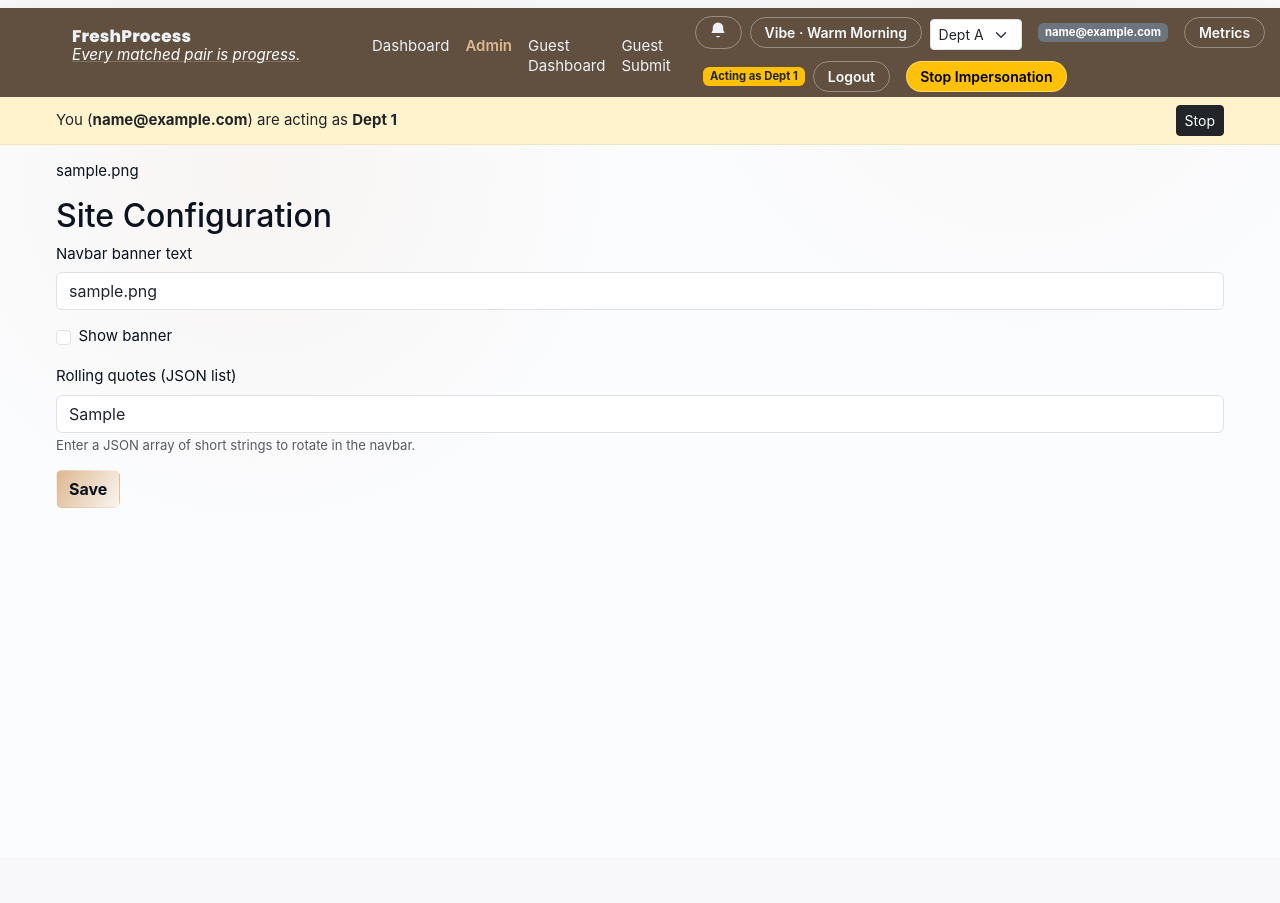
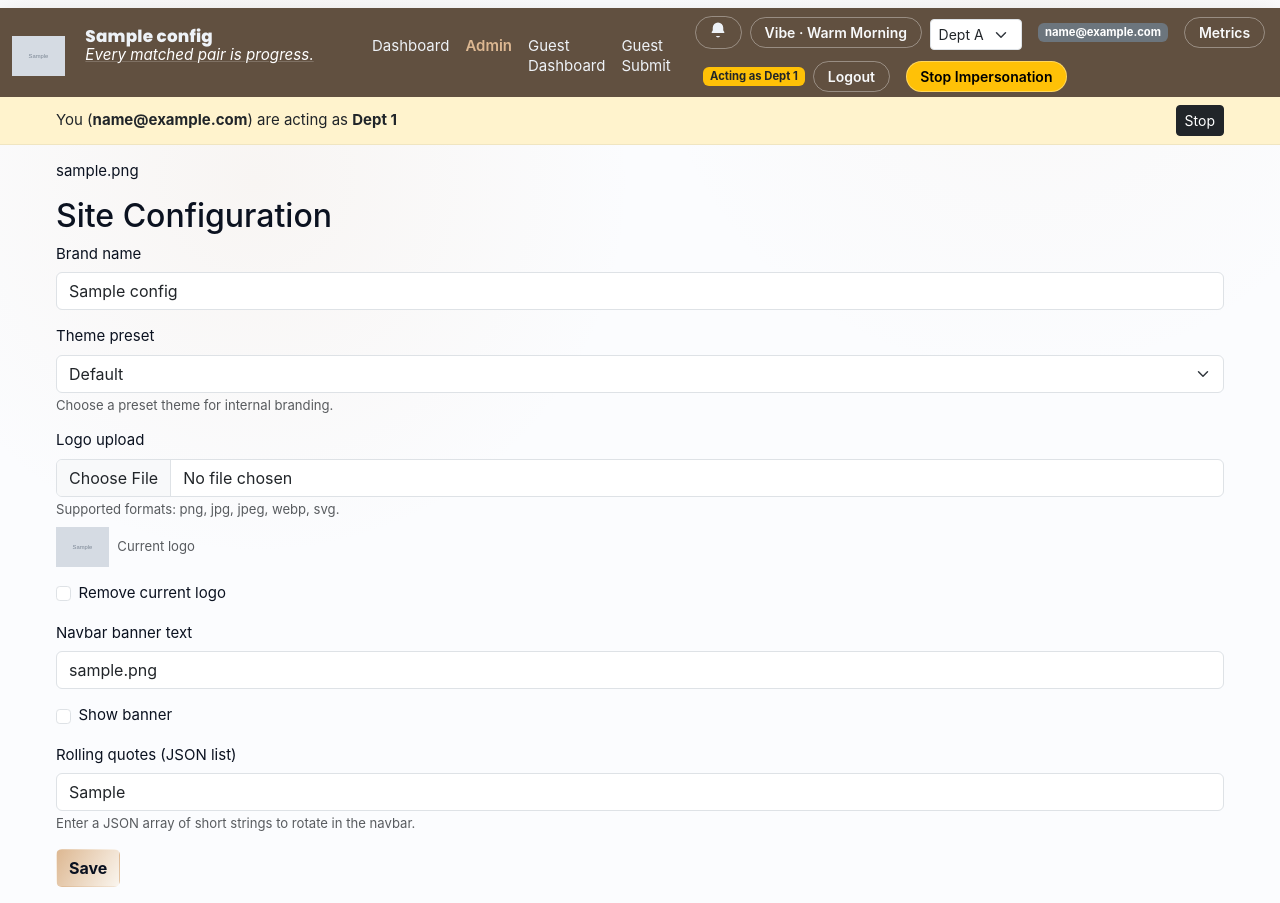
Before and after one commit to ninnis92-stack/process-management-system, a Flask app: page /admin/site_config in a window 1280 px wide. Before the commit the page ends 508 px from the top, so only its background shows below. Run offline with Flask 3, Linux system fonts and the light colour scheme; a user stored in the database is signed in; tables that the repository leaves empty hold one stand-in row (values such as "Sample post"); grey boxes marked "Sample" are stand-in pictures; data that the repository does not hold is empty; some libraries are stand-ins or nearby versions.

Commit message:
feat: add admin branding and sso form owner controls

```diff
--- a/app/admin/forms.py
+++ b/app/admin/forms.py
@@ -4,6 +4,7 @@ from wtforms.fields import EmailField
 from wtforms.validators import DataRequired, Email, Optional, Length
 from wtforms.validators import AnyOf
 from wtforms import IntegerField
+from flask_wtf.file import FileField, FileAllowed
 
 
 class AdminCreateUserForm(FlaskForm):
@@ -16,6 +17,21 @@ class AdminCreateUserForm(FlaskForm):
 
 
 class SiteConfigForm(FlaskForm):
+    brand_name = StringField("Brand name", validators=[Optional(), Length(max=120)])
+    theme_preset = SelectField(
+        "Theme preset",
+        choices=[
+            ("default", "Default"),
+            ("ocean", "Ocean"),
+            ("forest", "Forest"),
+            ("sunset", "Sunset"),
+            ("midnight", "Midnight"),
+        ],
+        default="default",
+        validators=[Optional()],
+    )
+    logo_upload = FileField("Logo upload", validators=[Optional(), FileAllowed(["jpg", "jpeg", "png", "webp", "svg"], "Images only")])
+    clear_logo = BooleanField("Remove current logo", default=False)
     navbar_banner = StringField("Navbar banner text", validators=[Optional(), Length(max=500)])
     show_banner = BooleanField("Show banner", default=False)
     rolling_quotes = StringField("Rolling quotes (JSON list)", validators=[Optional(), Length(max=4000)])
@@ -72,6 +88,7 @@ class NotificationRetentionForm(FlaskForm):
 class SpecialEmailConfigForm(FlaskForm):
     enabled = BooleanField("Enable request-by-email feature", default=False)
     request_form_email = StringField("Request form inbox email", validators=[Optional(), Email(), Length(max=255)])
+    request_form_user_id = SelectField("Form generation owner (SSO user)", coerce=int, validators=[Optional()])
     request_form_first_message = TextAreaField("First autoresponder message", validators=[Optional(), Length(max=4000)])
     request_form_department = SelectField("SSO recognized sender department", choices=[("A", "A"), ("B", "B"), ("C", "C")], default="A")
     request_form_field_validation_enabled = BooleanField("Enable strict field verification (auto-reject invalid emails)", default=False)
--- a/app/admin/routes.py
+++ b/app/admin/routes.py
@@ -14,6 +14,8 @@ from flask import request as flask_request
 from ..models import Notification, AuditLog, NotificationRetention, StatusBucket, BucketStatus
 from ..models import FeatureFlags, RejectRequestConfig
 from urllib.parse import unquote
+import os
+from werkzeug.utils import secure_filename
 
 admin_bp = Blueprint("admin", __name__, url_prefix="/admin")
 
@@ -425,6 +427,8 @@ def site_config():
     cfg = SiteConfig.query.first()
     form = SiteConfigForm(obj=cfg)
     if flask_request.method == 'GET' and cfg:
+        form.brand_name.data = getattr(cfg, 'brand_name', None)
+        form.theme_preset.data = (getattr(cfg, 'theme_preset', 'default') or 'default')
         form.navbar_banner.data = getattr(cfg, 'banner_html', None) or getattr(cfg, 'navbar_banner', None)
         try:
             rq = getattr(cfg, 'rolling_quotes', []) or []
@@ -449,6 +453,28 @@ def site_config():
         rolling_input = form.rolling_quotes.data
         if not rolling_input:
             rolling_input = flask_request.form.get('rolling_csv')
+
+        cfg.brand_name = (form.brand_name.data or '').strip() or None
+        cfg.theme_preset = (form.theme_preset.data or 'default').strip().lower()
+        if cfg.theme_preset not in ('default', 'ocean', 'forest', 'sunset', 'midnight'):
+            cfg.theme_preset = 'default'
+
+        remove_logo = bool(form.clear_logo.data)
+        uploaded_logo = flask_request.files.get('logo_upload')
+        if remove_logo:
+            cfg.logo_filename = None
+        if uploaded_logo and uploaded_logo.filename:
+            filename = secure_filename(uploaded_logo.filename)
+            if filename:
+                ext = os.path.splitext(filename)[1].lower()
+                stamp = datetime.utcnow().strftime('%Y%m%d%H%M%S%f')
+                stored_name = f"logo_{stamp}{ext}"
+                rel_dir = os.path.join('uploads', 'branding')
+                static_dir = current_app.static_folder or os.path.join(current_app.root_path, 'static')
+                abs_dir = os.path.join(static_dir, rel_dir)
+                os.makedirs(abs_dir, exist_ok=True)
+                uploaded_logo.save(os.path.join(abs_dir, stored_name))
+                cfg.logo_filename = f"uploads/branding/{stored_name}"
 
         cfg.banner_html = banner or None
         cfg.rolling_quotes_enabled = rolling_enabled
@@ -551,9 +577,12 @@ def special_email():
         cfg = None
 
     form = SpecialEmailConfigForm()
+    sso_users = User.query.filter(User.sso_sub.isnot(None)).order_by(User.email.asc()).all()
+    form.request_form_user_id.choices = [(0, '-- None --')] + [(u.id, f"{u.email} (Dept {u.department})") for u in sso_users]
     if flask_request.method == 'GET' and cfg:
         form.enabled.data = bool(getattr(cfg, 'enabled', False))
         form.request_form_email.data = getattr(cfg, 'request_form_email', None)
+        form.request_form_user_id.data = int(getattr(cfg, 'request_form_user_id', 0) or 0)
         form.request_form_first_message.data = getattr(cfg, 'request_form_first_message', None)
         form.request_form_department.data = (getattr(cfg, 'request_form_department', 'A') or 'A')
         form.request_form_field_validation_enabled.data = bool(getattr(cfg, 'request_form_field_validation_enabled', False))
@@ -571,9 +600,19 @@ def special_email():
             db.session.add(cfg)
 
         cfg.enabled = bool(form.enabled.data)
-        cfg.request_form_email = (form.request_form_email.data or '').strip() or None
+        selected_owner_id = int(form.request_form_user_id.data or 0)
+        selected_owner = User.query.get(selected_owner_id) if selected_owner_id else None
+        if selected_owner and not selected_owner.sso_sub:
+            selected_owner = None
+            selected_owner_id = 0
+
+        cfg.request_form_user_id = (selected_owner_id or None)
+        manual_inbox = (form.request_form_email.data or '').strip() or None
+        cfg.request_form_email = manual_inbox or (selected_owner.email if selected_owner else None)
         cfg.request_form_first_message = (form.request_form_first_message.data or '').strip() or None
         cfg.request_form_department = (form.request_form_department.data or 'A').strip().upper()
+        if selected_owner:
+            cfg.request_form_department = (selected_owner.department or cfg.request_form_department or 'A').strip().upper()
         if cfg.request_form_department not in ('A', 'B', 'C'):
             cfg.request_form_department = 'A'
         cfg.request_form_field_validation_enabled = bool(form.request_form_field_validation_enabled.data)
--- a/app/models.py
+++ b/app/models.py
@@ -394,6 +394,9 @@ class AuditLog(db.Model):
 class SiteConfig(db.Model):
     """Singleton site configuration for banner and rolling quotes."""
     id = db.Column(db.Integer, primary_key=True)
+    brand_name = db.Column(db.String(120), nullable=True)
+    logo_filename = db.Column(db.String(255), nullable=True)
+    theme_preset = db.Column(db.String(40), nullable=False, default='default')
     navbar_banner = db.Column(db.String(500), nullable=True)
     show_banner = db.Column(db.Boolean, nullable=False, default=False)
     _rolling_quotes = db.Column("rolling_quotes", db.Text, nullable=True)  # JSON list of strings
--- a/app/static/styles.css
+++ b/app/static/styles.css
@@ -13,6 +13,42 @@
   --border: #e6e9ee;
   --surface: #ffffff;
   --focus: rgba(11,97,238,0.14);
+}
+
+.theme-preset-ocean {
+  --nav-bg: #082032;
+  --accent: #3ec1d3;
+  --accent-2: #7ad7f0;
+  --page-bg: radial-gradient(circle at 20% 20%, rgba(62,193,211,0.15), transparent 30%),
+             radial-gradient(circle at 80% 0%, rgba(122,215,240,0.14), transparent 28%),
+             #f1fbff;
+}
+
+.theme-preset-forest {
+  --nav-bg: #1f3b2d;
+  --accent: #7bc96f;
+  --accent-2: #b6d7a8;
+  --page-bg: radial-gradient(circle at 20% 20%, rgba(123,201,111,0.16), transparent 30%),
+             radial-gradient(circle at 80% 0%, rgba(182,215,168,0.14), transparent 28%),
+             #f4fbf5;
+}
+
+.theme-preset-sunset {
+  --nav-bg: #3b1f2b;
+  --accent: #ff8a5b;
+  --accent-2: #ffb26b;
+  --page-bg: radial-gradient(circle at 20% 20%, rgba(255,138,91,0.16), transparent 30%),
+             radial-gradient(circle at 80% 0%, rgba(255,178,107,0.14), transparent 28%),
+             #fff8f3;
+}
+
+.theme-preset-midnight {
+  --nav-bg: #0a0f1f;
+  --accent: #8ea7ff;
+  --accent-2: #7a5cff;
+  --page-bg: radial-gradient(circle at 20% 20%, rgba(142,167,255,0.15), transparent 30%),
+             radial-gradient(circle at 80% 0%, rgba(122,92,255,0.14), transparent 28%),
+             #eef1fb;
 }
 
 *,
--- a/app/templates/admin_site_config.html
+++ b/app/templates/admin_site_config.html
@@ -2,8 +2,37 @@
 
 {% block content %}
   <h2>Site Configuration</h2>
-  <form method="post">
+  <form method="post" enctype="multipart/form-data">
     {{ form.hidden_tag() }}
+
+    <div class="mb-3">
+      {{ form.brand_name.label(class_='form-label') }}
+      {{ form.brand_name(class_='form-control', placeholder='Your Company Name') }}
+    </div>
+
+    <div class="mb-3">
+      {{ form.theme_preset.label(class_='form-label') }}
+      {{ form.theme_preset(class_='form-select') }}
+      <div class="form-text">Choose a preset theme for internal branding.</div>
+    </div>
+
+    <div class="mb-3">
+      {{ form.logo_upload.label(class_='form-label') }}
+      {{ form.logo_upload(class_='form-control') }}
+      <div class="form-text">Supported formats: png, jpg, jpeg, webp, svg.</div>
+      {% if cfg and cfg.logo_filename %}
+        <div class="mt-2 d-flex align-items-center gap-2">
+          <img src="{{ url_for('static', filename=cfg.logo_filename) }}" alt="Current logo" style="height:40px;" />
+          <span class="small text-muted">Current logo</span>
+        </div>
+      {% endif %}
+    </div>
+
+    <div class="form-check mb-3">
+      {{ form.clear_logo(class_='form-check-input') }}
+      {{ form.clear_logo.label(class_='form-check-label') }}
+    </div>
+
     <div class="mb-3">
       {{ form.navbar_banner.label(class_='form-label') }}
       {{ form.navbar_banner(class_='form-control') }}
--- a/app/templates/base.html
+++ b/app/templates/base.html
@@ -8,21 +8,24 @@
   <link href="https://cdn.jsdelivr.net/npm/bootstrap@5.3.3/dist/css/bootstrap.min.css" rel="stylesheet">
   <link href="https://fonts.googleapis.com/css2?family=Poppins:wght@600;700;800&display=swap" rel="stylesheet">
   <link rel="stylesheet" href="{{ url_for('static', filename='styles.css') }}">
+  {% if active_theme_css %}
+    <style id="active-theme-css">{{ active_theme_css|safe }}</style>
+  {% endif %}
 </head>
-<body class="{% block body_class %}theme-body top-nav-layout{% endblock %}" data-user-logged-in="{{ '1' if current_user.is_authenticated else '0' }}" data-user-vibe="{{ (current_user.vibe_index or 0) if current_user.is_authenticated else '' }}">
+<body class="{% block body_class %}theme-body top-nav-layout{% endblock %} theme-preset-{{ site_theme_preset or 'default' }}" data-user-logged-in="{{ '1' if current_user.is_authenticated else '0' }}" data-user-vibe="{{ (current_user.vibe_index or 0) if current_user.is_authenticated else '' }}">
   <a href="#content" class="skip-link">Skip to content</a>
 
   {% set ep = request.endpoint or '' %}
   <nav class="navbar theme-nav navbar-expand-lg navbar-dark">
     <div class="container-fluid">
       <a class="navbar-brand d-flex align-items-center brand-stack" href="{{ url_for('requests.dashboard') }}">
-        {% if config.LOGO_URL %}
-          <img src="{{ config.LOGO_URL }}" alt="FreshProcess logo" class="brand-logo-img" style="height:40px; margin-right:10px;" />
+        {% if theme_logo_url %}
+          <img src="{{ theme_logo_url }}" alt="{{ site_brand_name or 'FreshProcess' }} logo" class="brand-logo-img" style="height:40px; margin-right:10px;" />
         {% else %}
           <div class="logo-fallback" style="width:40px;height:40px; font-size:0.9rem; margin-right:10px;" aria-hidden="true"></div>
         {% endif %}
         <div>
-          <div class="brand-title">FreshProcess</div>
+          <div class="brand-title">{{ site_brand_name or 'FreshProcess' }}</div>
           <div id="motivation" class="brand-quote" aria-live="polite">Loading inspiration…</div>
         </div>
       </a>
@@ -58,14 +61,14 @@
             {% if current_user.is_admin %}
               <form method="get" action="{{ url_for('requests.dashboard') }}" class="m-0 d-inline" id="admin-dept-view-form">
                 <select name="as_dept" onchange="this.form.submit()" class="form-select form-select-sm text-dark" style="display:inline-block; width:auto; margin-right:8px;">
-                  <option value="A" {% if request.args.get('as_dept')=='A' %}selected{% endif %}>Dept A</option>
-                  <option value="B" {% if request.args.get('as_dept')=='B' %}selected{% endif %}>Dept B</option>
-                  <option value="C" {% if request.args.get('as_dept')=='C' %}selected{% endif %}>Dept C</option>
+                  <option value="A" {% if request.args.get('as_dept')=='A' %}selected{% endif %}>{{ department_labels.get('A', 'Dept A') }}</option>
+                  <option value="B" {% if request.args.get('as_dept')=='B' %}selected{% endif %}>{{ department_labels.get('B', 'Dept B') }}</option>
+                  <option value="C" {% if request.args.get('as_dept')=='C' %}selected{% endif %}>{{ department_labels.get('C', 'Dept C') }}</option>
                 </select>
               </form>
               <span class="badge text-bg-secondary">{{ current_user.email }}</span>
             {% else %}
-              <span class="badge text-bg-secondary">Dept {{ current_user.department }} · {{ current_user.email }}</span>
+              <span class="badge text-bg-secondary">{{ department_labels.get(current_user.department, 'Dept ' ~ current_user.department) }} · {{ current_user.email }}</span>
             {% endif %}
             <a href="{{ url_for('requests.metrics_ui') }}" class="btn btn-outline-light btn-sm ms-2">Metrics</a>
             {% if current_user.is_acting_as %}
@@ -97,7 +100,7 @@
     <div class="impersonation-banner text-dark">
       <div class="container d-flex justify-content-between align-items-center py-2">
         <div>
-          You (<strong>{{ current_user.email }}</strong>) are acting as <strong>Dept {{ session.get('impersonate_dept') }}</strong>
+          You (<strong>{{ current_user.email }}</strong>) are acting as <strong>{{ department_labels.get(session.get('impersonate_dept'), 'Dept ' ~ session.get('impersonate_dept')) }}</strong>
         </div>
         <div>
           <form method="post" action="{{ url_for('admin.stop_impersonation') }}" class="m-0">
```
Also changed, not shown: app/__init__.py (+31 -1 lines), app/integrations/webhooks.py (+55 -4 lines), app/notifcations.py (+43 -14 lines), app/templates/admin_index.html (+8 -0 lines), app/templates/admin_special_email.html (+7 -0 lines), migrations/versions/0020_add_site_branding_fields.py (added, +27 -0 lines), scripts/release_tasks.py (+14 -0 lines), tests/test_admin_site_config.py (+11 -0 lines), tests/test_inbound_mail_request_creation.py (+129 -0 lines), README.md.
